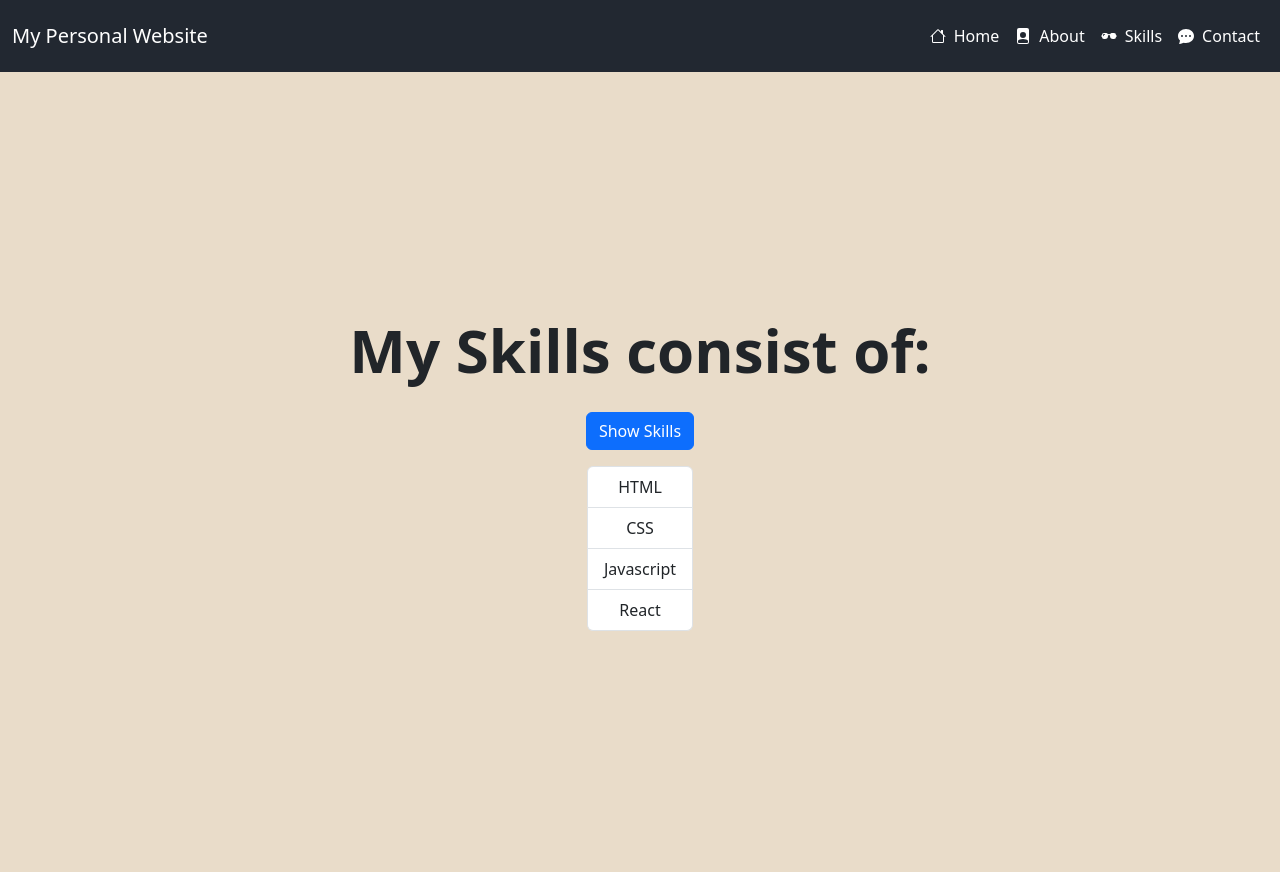
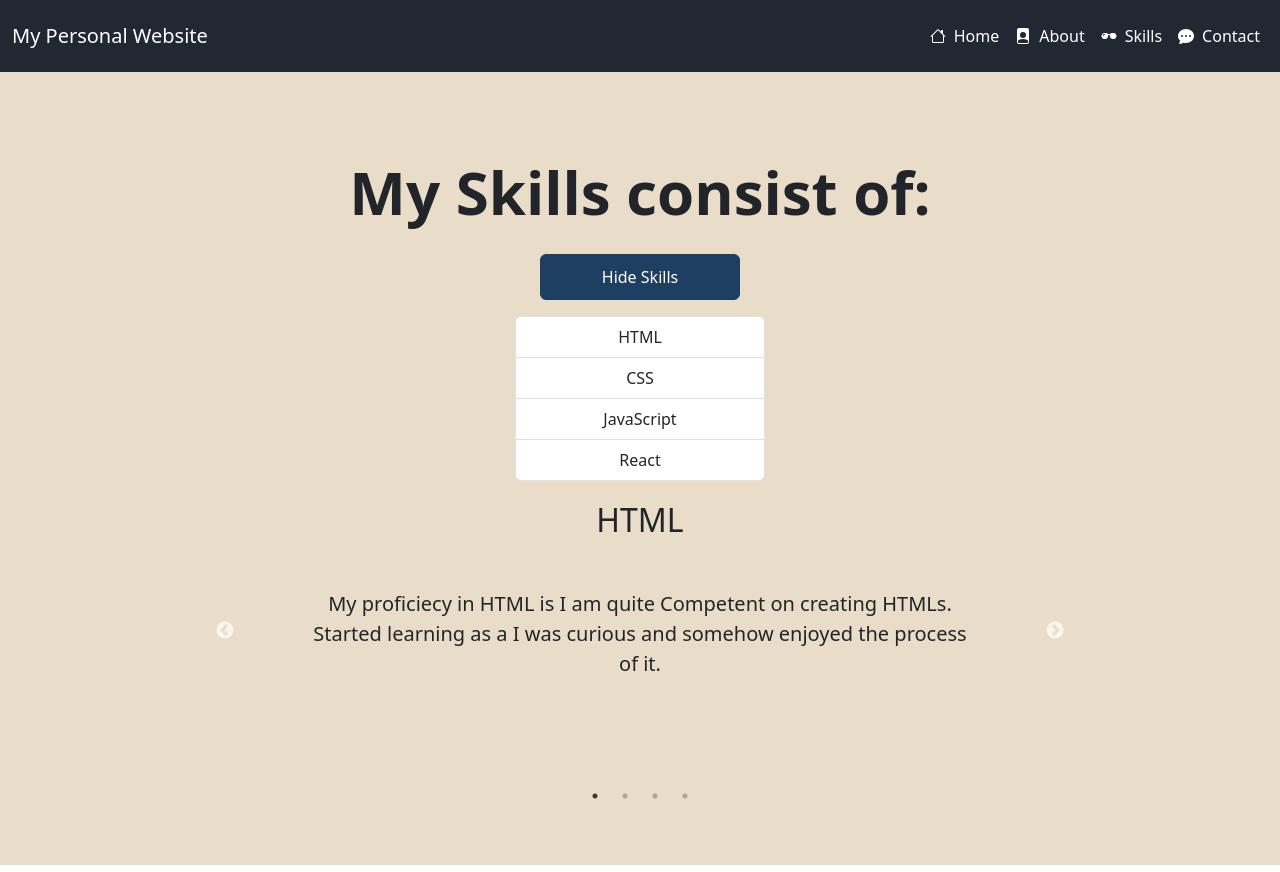
Before and after one commit to Jammil-Epistola/PersonalWebsite-REACT, a React (Create React App) app in the folder epistola-personalweb/: page /Skills in a window 1280 px wide. Both pictures are taken after a click on the button "Show Skills". Built offline with nearby package versions, Linux system fonts and the light colour scheme.

Commit message:
Updated Skills

```diff
--- a/epistola-personalweb/package.json
+++ b/epistola-personalweb/package.json
@@ -13,6 +13,8 @@
     "react-icons": "^5.3.0",
     "react-router-dom": "^6.27.0",
     "react-scripts": "5.0.1",
+    "react-slick": "^0.30.2",
+    "slick-carousel": "^1.8.1",
     "web-vitals": "^2.1.4"
   },
   "scripts": {
--- a/epistola-personalweb/src/App.js
+++ b/epistola-personalweb/src/App.js
@@ -1,4 +1,6 @@
 import React from 'react';
+import 'slick-carousel/slick/slick.css';
+import 'slick-carousel/slick/slick-theme.css';
 import {BrowserRouter as Router,Routes, Route} from 'react-router-dom';
 import Navigation from './components/Navigation';
 import Home from './components/Home';
--- a/epistola-personalweb/src/components/About.js
+++ b/epistola-personalweb/src/components/About.js
@@ -38,8 +38,10 @@ const About = () => {
         <h2>Hello! My Name is Jammil C. Epistola </h2>
         <hr className="separator-line" />
         <p>I was born in Al Qassin, KSA and was raised in the Philippines.<br />
-        Currently 3rd year in Pamantasan ng Cabuyao,Pursuing a Bachelor of Science in Computer Science. <br />
+        Currently 3rd year in Pamantasan ng Cabuyao,Pursuing a Bachelor of Science in Computer Science.
          Willing to learn any skills related to my profession. My Hobbies are reading Manga or Manhwas and playing video games.
+         My dream that I want to achieve is to be a good game developer with a great fanbase for my games (Indie or Company).
+         Currently trying to create my first game as my initial step towards that dream although still planning out for a concept.
         </p>
       </div>
     </div>
--- /dev/null
+++ b/epistola-personalweb/src/components/Skills.css
@@ -0,0 +1,73 @@
+body{
+    overflow: auto;
+}
+/* Container Styling */
+.skills-container {
+    display: flex;
+    flex-direction: column;
+    justify-content: center;
+    align-items: center;
+    text-align: center;
+    background-color: #E9DCC9;
+    min-height: 793.2px;
+}
+
+/* Top Section Styling */
+.top-section {
+    width: 100%;
+    text-align: center;
+    padding-bottom: 20px;
+}
+
+.top-section.collapsed {
+    padding-bottom: 0;
+}
+
+/* Button Styling */
+.skills-toggle-button {
+    background-color: #1E3E62;
+    border-color: #1E3E62;
+    color: white;
+    width: 200px;
+    padding: 10px;
+}
+
+/* List Styling */
+.skills-list {
+    width: 250px;
+    margin: 0 auto;
+}
+
+.skills-list .list-group-item {
+    cursor: pointer;
+}
+
+/* Slider Container Styling */
+.slider-container {
+    width: 100%;
+    max-width: 800px;
+    margin: 0 auto;
+}
+
+/* Slider Item Styling */
+.slider-item {
+    display: flex;
+    flex-direction: column;
+    justify-content: center;
+    align-items: center;
+    height: 300px;
+    text-align: center;
+    padding: 20px;
+}
+
+.slider-item:nth-child(2) {
+    background-color: #f1f1f1;
+}
+
+.slider-item:nth-child(3) {
+    background-color: #e9ecef;
+}
+
+.slider-item:nth-child(4) {
+    background-color: #dee2e6;
+}
--- a/epistola-personalweb/src/components/Skills.js
+++ b/epistola-personalweb/src/components/Skills.js
@@ -1,41 +1,90 @@
-import React from "react";
+import React, { useRef, useState } from 'react';
+import Slider from "react-slick";
+import 'slick-carousel/slick/slick.css';
+import 'slick-carousel/slick/slick-theme.css';
 import 'bootstrap/dist/css/bootstrap.min.css';
+import './Skills.css';  // Import the new CSS file
 
 const Skills = () => {
+    const [collapseOpen, setCollapseOpen] = useState(false);
+    const sliderRef = useRef(null);
 
-    const skillsContainerStyle = {
-        display: 'flex',
-        flexDirection: 'column',
-        justifyContent: 'center',
-        alignItems: 'center',
-        height: '100vh',
-        textAlign: 'center',
-        backgroundColor: '#E9DCC9',
+    const settings = {
+        dots: true,
+        infinite: true,
+        speed: 500,
+        slidesToShow: 1,
+        slidesToScroll: 1,
+        adaptiveHeight: false,
+    };
+
+    const goToSlide = (index) => {
+        sliderRef.current.slickGoTo(index);  // Move slider to the clicked section
     };
 
     return (
-        <div style={skillsContainerStyle}>
+        <div className="skills-container">
+            {/* Top Section */}
+            <div className={`top-section ${collapseOpen ? 'collapsed' : ''}`}>
                 <h1>My Skills consist of:</h1>
 
                 {/* Button to trigger collapse */}
                 <button
-                className="btn btn-primary my-3"
+                    className="btn my-3 skills-toggle-button"
                     type="button"
                     data-bs-toggle="collapse"
                     data-bs-target="#skillsCollapse"
                     aria-expanded="false"
                     aria-controls="skillsCollapse"
+                    onClick={() => setCollapseOpen(!collapseOpen)}  // Toggle collapse state
                 >
-                Show Skills
+                    {collapseOpen ? 'Hide Skills' : 'Show Skills'}
                 </button>
 
-            <div className="collapse" id="skillsCollapse">
-                <ul className="list-group">
-                    <li className="list-group-item">HTML</li>
-                    <li className="list-group-item">CSS</li>
-                    <li className="list-group-item">Javascript</li>
-                    <li className="list-group-item">React</li>
+                <div className={`collapse ${collapseOpen ? 'show' : ''}`} id="skillsCollapse">
+                    <ul className="list-group skills-list">
+                        <li className="list-group-item" onClick={() => goToSlide(0)}>
+                            HTML
+                        </li>
+                        <li className="list-group-item" onClick={() => goToSlide(1)}>
+                            CSS
+                        </li>
+                        <li className="list-group-item" onClick={() => goToSlide(2)}>
+                            JavaScript
+                        </li>
+                        <li className="list-group-item" onClick={() => goToSlide(3)}>
+                            React
+                        </li>
                     </ul>
+                </div>
+            </div>
+
+            {/* Slider Section */}
+            <div className="slider-container">
+                <Slider ref={sliderRef} {...settings}>
+                    <div className="slider-item">
+                        <h2>HTML</h2>
+                        <p>My proficiecy in HTML is I am quite Competent on creating HTMLs. Started learning as a I was curious and somehow enjoyed the process of it.</p>
+                    </div>
+                    <div className="slider-item">
+                        <h2>CSS</h2>
+                        <p>My proficiecy in CSS is quite subpar yet. I am still learning about designs and color pallete. I do try experiment different kind of styles and still learning
+                            on how to use CSS frameworks and trying to implement it in my projects.
+                        </p>
+                    </div>
+                    <div className="slider-item">
+                        <h2>JavaScript</h2>
+                        <p>In Javascript, I could say I am Advance in terms of proficiecy. I still learning more about JavaScript like currently learning on how to use Node.js
+                            which has REACT.
+                        </p>
+                    </div>
+                    <div className="slider-item">
+                        <h2>React</h2>
+                        <p>I would say my newly acquired skill. Was enjoying the process of learning and experiment with different components that it has and learning to use bootstrap as well.
+                            I also learned the different imports that bootstrap has, an example would be this slider called a React slick carousel that I recently learned!
+                        </p>
+                    </div>
+                </Slider>
             </div>
         </div>
     );
```
Also changed, not shown: 1 other file (tests, documents, lock files or other folders). Lines whose indentation alone changed are shown as unchanged.
